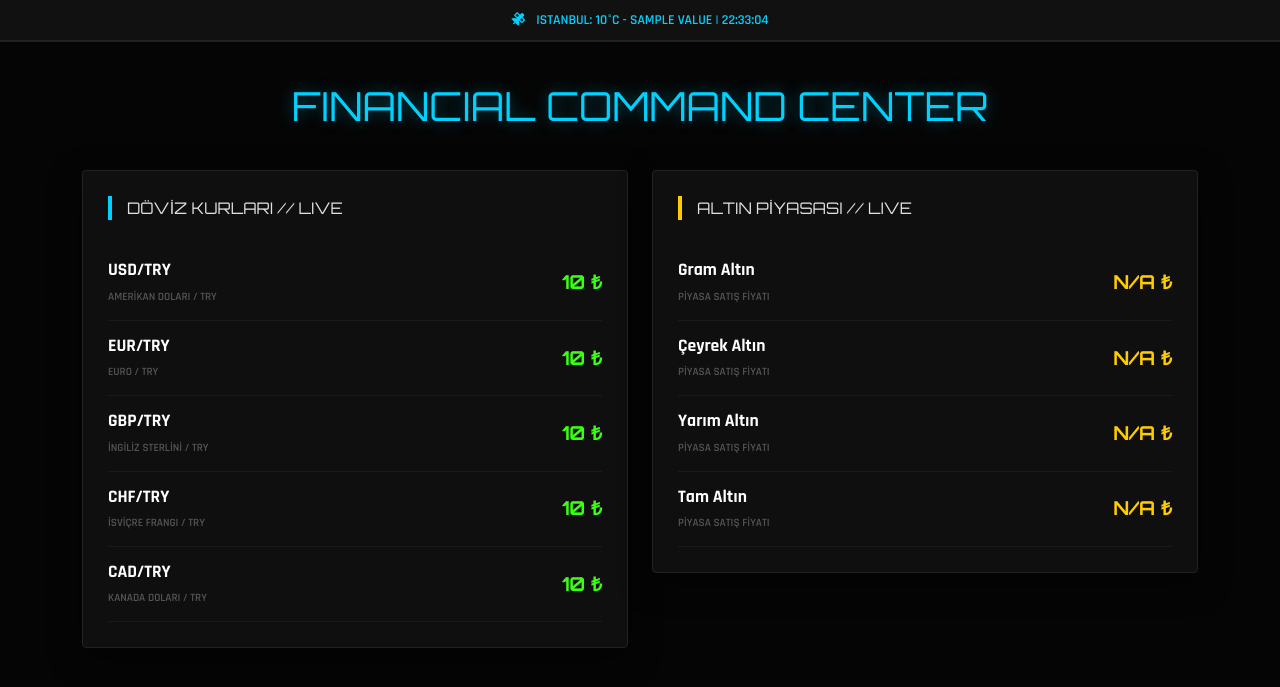
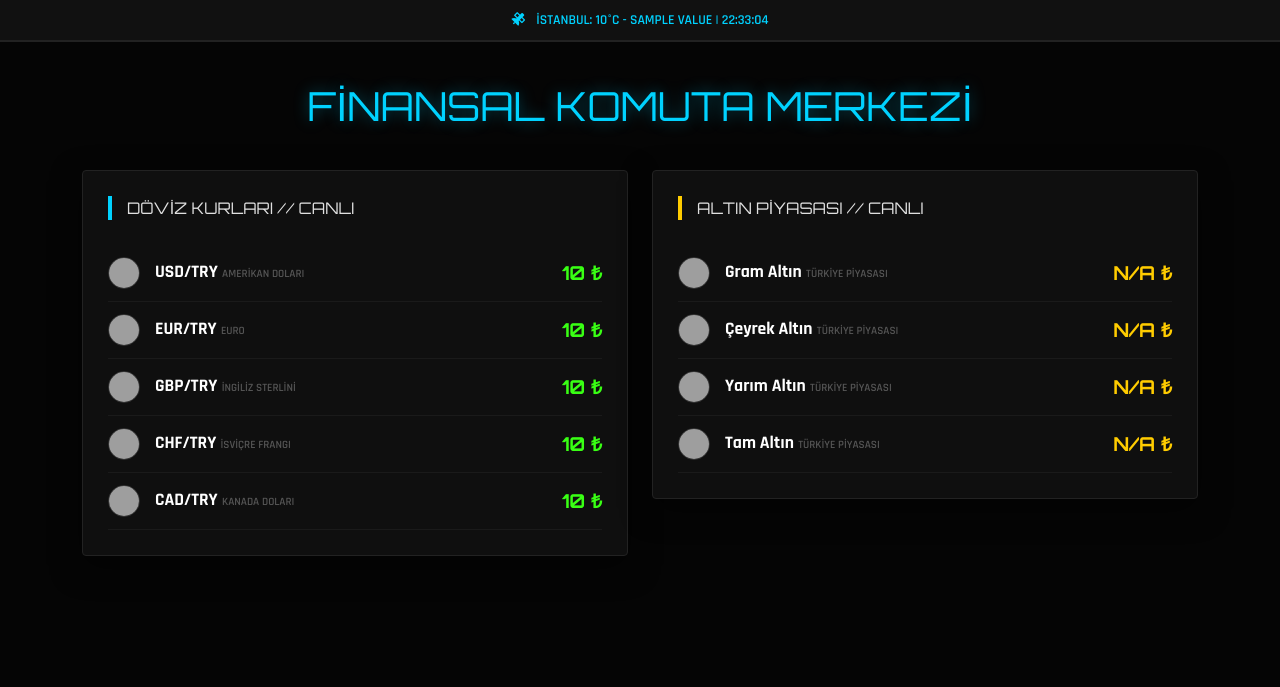
Before and after one commit to CyberPorza/SkyCurrency_v3, a Flask app: page / in a window 1280 px wide. Shown: the top 687 px of the page. Run offline with Flask 3, Linux system fonts and the light colour scheme; a database or web service that is not in the repository returns one stand-in record (values such as "Sample title"); data that the repository does not hold is empty; grey boxes are pictures that could not be loaded.

Commit message:
Update index.html

```diff
--- a/templates/index.html
+++ b/templates/index.html
@@ -16,9 +16,15 @@
         .cyber-card:hover { border-color: var(--n-blue); }
         .section-title { border-left: 4px solid var(--n-blue); padding-left: 15px; margin-bottom: 25px; font-family: 'Orbitron', sans-serif; font-size: 1rem; }
         .section-title.gold { border-left-color: var(--n-gold); }
+
+        /* Bayrak ve Veri Düzeni */
         .data-row { display: flex; justify-content: space-between; align-items: center; padding: 12px 0; border-bottom: 1px solid #1a1a1a; }
         .data-row:hover { background: rgba(0,210,255,0.05); padding-left: 10px; border-radius: 4px; }
-        .code { font-weight: 700; font-size: 1.1rem; color: #fff; display: block; }
+
+        .info-side { display: flex; align-items: center; }
+        .flag-img { width: 32px; height: 32px; border-radius: 50%; margin-right: 15px; border: 1px solid #333; }
+
+        .code { font-weight: 700; font-size: 1.1rem; color: #fff; line-height: 1.2; }
         .name { font-size: 0.7rem; color: #555; text-transform: uppercase; font-weight: 600; }
         .val { font-family: 'Orbitron', sans-serif; font-weight: 700; font-size: 1.2rem; }
         .val-cur { color: var(--n-green); }
@@ -28,21 +34,24 @@
 <body>
 
     <div class="top-bar text-center">
-        <i class="fas fa-satellite me-2"></i> ISTANBUL: {{ weather.temp }}°C - {{ weather.desc | upper }} | <span id="clock">00:00:00</span>
+        <i class="fas fa-satellite me-2"></i> İSTANBUL: {{ weather.temp }}°C - {{ weather.desc | upper }} | <span id="clock">00:00:00</span>
     </div>
 
     <div class="container text-center">
-        <h1 class="main-header">FINANCIAL COMMAND CENTER</h1>
+        <h1 class="main-header">FİNANSAL KOMUTA MERKEZİ</h1>
 
         <div class="row g-4 text-start">
             <div class="col-lg-6">
                 <div class="cyber-card">
-                    <div class="section-title">DÖVİZ KURLARI // LIVE</div>
+                    <div class="section-title">DÖVİZ KURLARI // CANLI</div>
                     {% for c in currencies %}
                     <div class="data-row">
-                        <div>
-                            <span class="code">{{ c.code }}</span>
-                            <span class="name">{{ c.name }} / TRY</span>
+                        <div class="info-side">
+                            <img src="https://raw.githubusercontent.com/Lukas-Straschi/CircleFlags/gh-pages/flags/{{ c.code.split('/')[0].lower()[:2] if c.code[:3] != 'GBP' else 'gb-eng' }}.svg" class="flag-img" onerror="this.src='https://raw.githubusercontent.com/Lukas-Straschi/CircleFlags/gh-pages/flags/unknown.svg'">
+                            <div>
+                                <span class="code">{{ c.code }}</span>
+                                <span class="name">{{ c.name }}</span>
+                            </div>
                         </div>
                         <div class="val val-cur">{{ c.val }} ₺</div>
                     </div>
@@ -52,12 +61,15 @@
 
             <div class="col-lg-6">
                 <div class="cyber-card">
-                    <div class="section-title gold">ALTIN PİYASASI // LIVE</div>
+                    <div class="section-title gold">ALTIN PİYASASI // CANLI</div>
                     {% for g in gold %}
                     <div class="data-row">
-                        <div>
-                            <span class="code">{{ g.name }}</span>
-                            <span class="name">Piyasa Satış Fiyatı</span>
+                        <div class="info-side">
+                            <img src="https://raw.githubusercontent.com/Lukas-Straschi/CircleFlags/gh-pages/flags/tr.svg" class="flag-img">
+                            <div>
+                                <span class="code">{{ g.name }}</span>
+                                <span class="name">TÜRKİYE PİYASASI</span>
+                            </div>
                         </div>
                         <div class="val val-gold">{{ g.val }} ₺</div>
                     </div>
```
